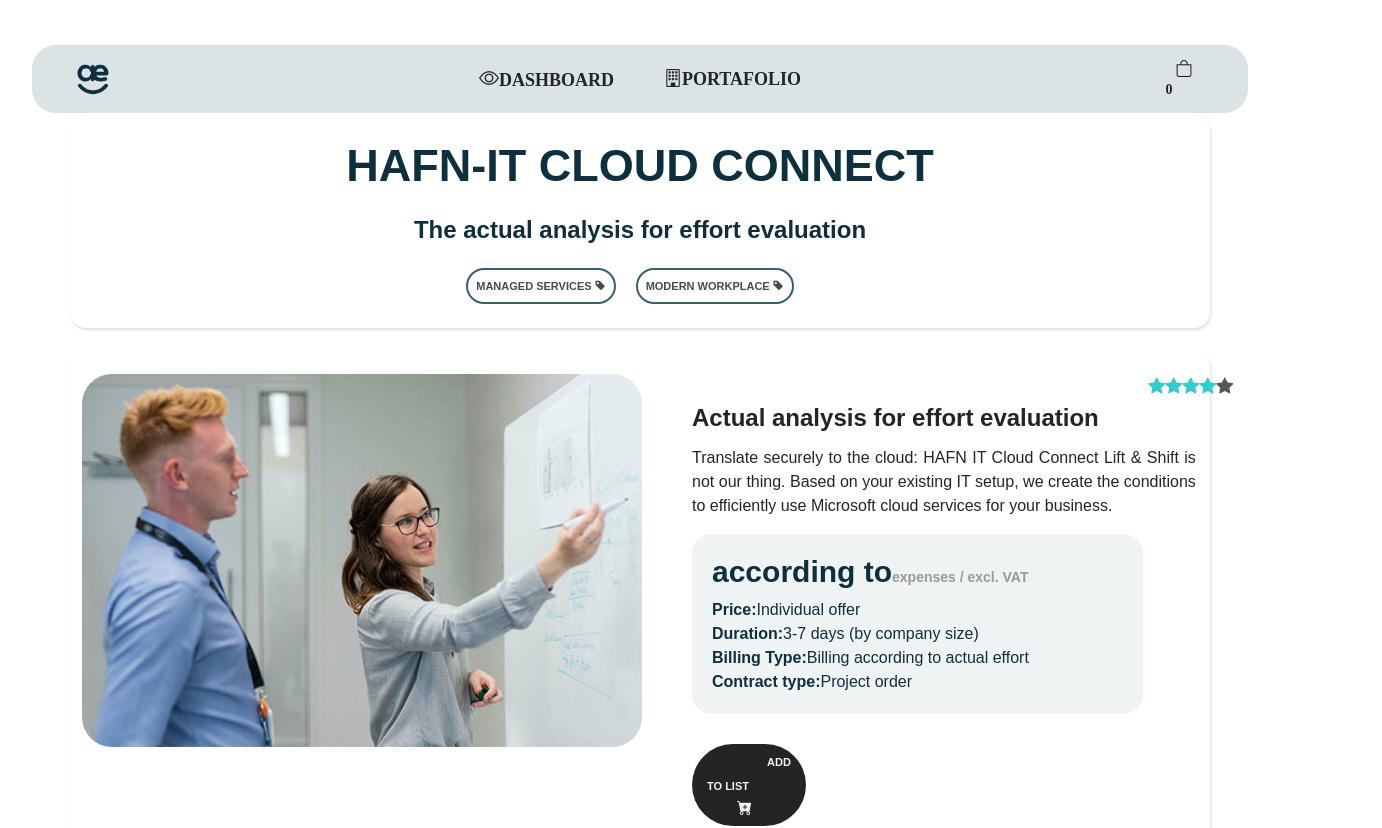
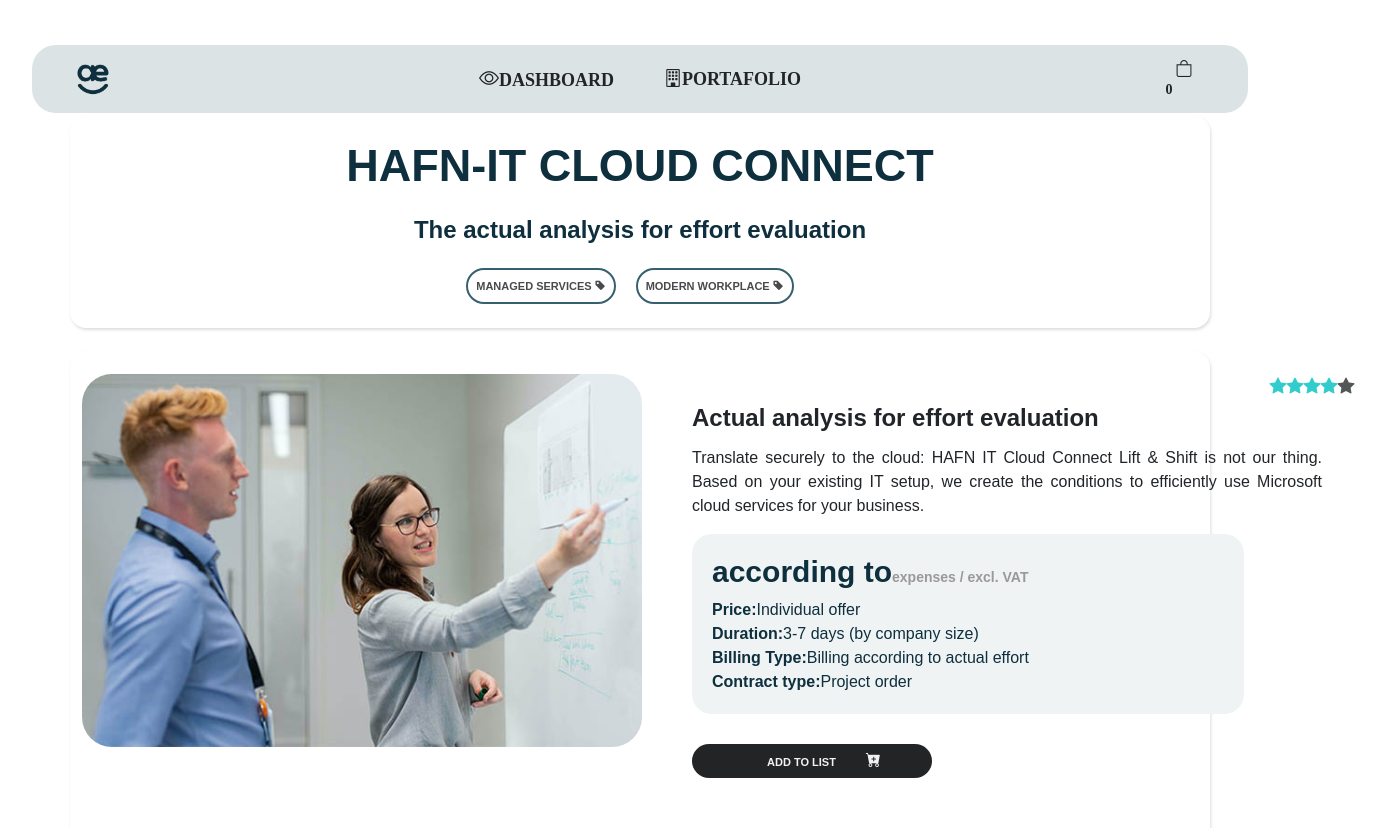
Before and after one commit to pecons/PruebaHappy, an Angular app: page / in a window 1280 px wide. Shown: the top 828 px of the page, 1382 px wide, since content can reach past the window. Built offline with nearby package versions, Linux system fonts and the light colour scheme.

Commit message:
addtolist button css modify

```diff
--- a/src/app/core/components/desc-and-prices/desc-and-prices.component.css
+++ b/src/app/core/components/desc-and-prices/desc-and-prices.component.css
@@ -49,6 +49,7 @@
 
 .buttonAdd{
     transition: all .7s ease;
+    width: 240px;
     border: 0px solid;
     margin-top: 30px;
     margin-right: 450px;
```
